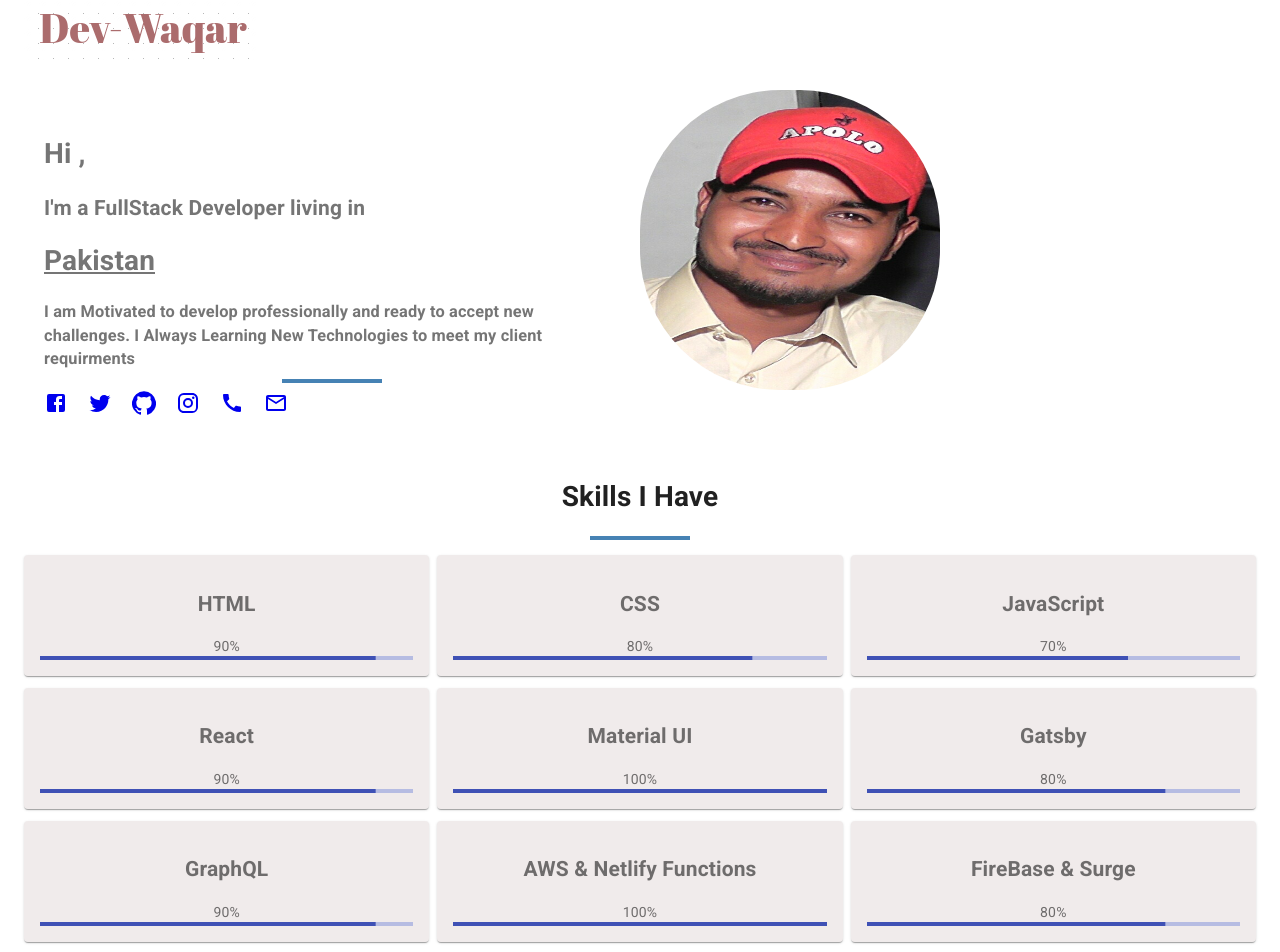
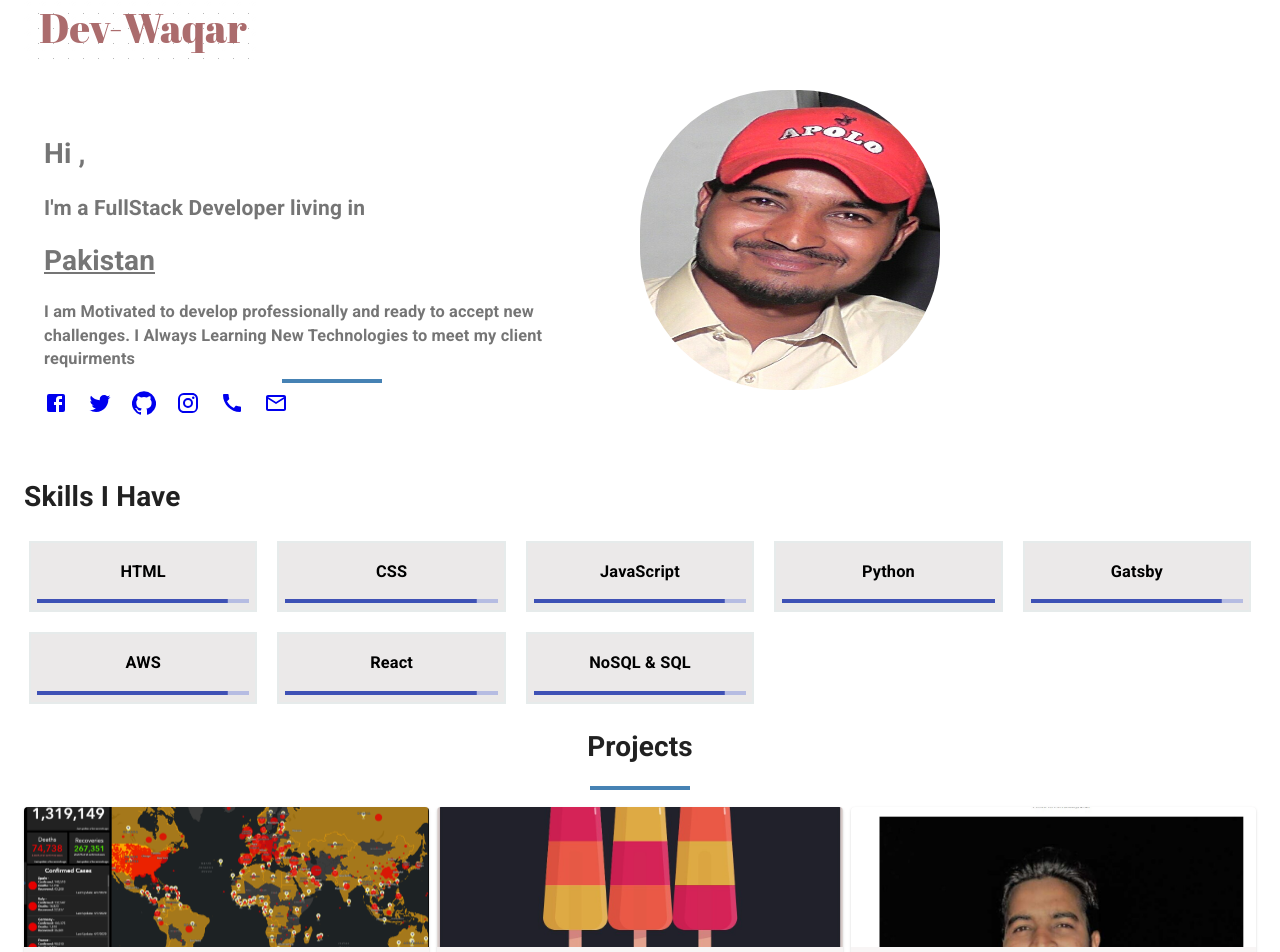
Before and after one commit to abdulwaqar844/Dev-Waqar, a React (Create React App) app: page / in a window 1280 px wide. Shown: the top 952 px of the page. Built offline with nearby package versions, Linux system fonts and the light colour scheme.

Commit message:
skill set updated

```diff
--- a/src/components/Projects.js
+++ b/src/components/Projects.js
@@ -16,7 +16,7 @@
   root: {
     maxWidth: 500,
     textAlign: 'center',
-    backgroundColor:" rgba(206, 188, 188,15%)",
+    backgroundColor: " rgba(206, 188, 188,15%)",
 
 
   },
--- a/src/components/Skill.js
+++ b/src/components/Skill.js
@@ -1,104 +1,37 @@
 import React from 'react';
-import { makeStyles } from '@material-ui/core/styles';
-import Paper from '@material-ui/core/Paper';
-import Grid from '@material-ui/core/Grid';
 import LinearProgress from '@material-ui/core/LinearProgress';
-
 import './style.css'
-const useStyles = makeStyles((theme) => ({
-  root: {
-    flexGrow: 1,
-    textAlign: 'center',
-  },
-  paper: {
-    backgroundColor:" rgba(206, 188, 188,30%)",
-    padding: theme.spacing(2),
-    textAlign: 'center',
-    color: theme.palette.text.secondary,
-  },
-}));
-
 export default function SkillSet() {
-  const classes = useStyles();
 
   return (
-    <div className={classes.root}>
+
+    <div >
       <h1 >Skills I Have</h1>
-      <hr />
-      <Grid container className="skill-set" spacing={1}>
-        <Grid item xs={12} sm={4}>
-          <Paper className={classes.paper}>
-            <h2>HTML</h2>
-            <label>90%</label>
-            <LinearProgress variant="determinate" value={90} />
-          </Paper>
-        </Grid>
-        <Grid item xs={12} sm={4}>
-          <Paper className={classes.paper}>
-            <h2>CSS</h2>
-            <label>80%</label>
-            <LinearProgress variant="determinate" value={80} />
-          </Paper>
-        </Grid>
-        <Grid item xs={12} sm={4}>
-          <Paper className={classes.paper}>
-            <h2>JavaScript</h2>
-            <label>70%</label>
-            <LinearProgress variant="determinate" value={70} />
+      <div className="skill-container">
+        <div className="sub-skill"><h3>HTML</h3>
+          <LinearProgress variant="determinate" value={90} />
+        </div>
+        <div className="sub-skill"><h3>CSS</h3>
+          <LinearProgress variant="determinate" value={90} />
+        </div>
+        <div className="sub-skill"><h3>JavaScript</h3>
+          <LinearProgress variant="determinate" value={90} />
+        </div><div className="sub-skill"><h3>Python</h3>
+          <LinearProgress variant="" value={90} />
+        </div>
+        <div className="sub-skill"><h3>Gatsby</h3>
+          <LinearProgress variant="determinate" value={90} />
+        </div><div className="sub-skill"><h3>AWS</h3>
+          <LinearProgress  variant="determinate" value={90} />
+        </div>
+        <div className="sub-skill"><h3>React</h3>
+          <LinearProgress variant="determinate" value={90} />
+        </div><div className="sub-skill"><h3>NoSQL & SQL</h3>
+          <LinearProgress variant="determinate" value={90} />
+        </div>
 
-          </Paper>
-        </Grid>
-      </Grid>
-      <Grid container className="skill-set" spacing={1}>
-        <Grid item xs={12} sm={4}>
-          <Paper className={classes.paper}>
-            <h2>React</h2>
-            <label>90%</label>
-            <LinearProgress variant="determinate" value={90} />
-          </Paper>
-        </Grid>
-        <Grid item xs={12} sm={4}>
-          <Paper className={classes.paper}>
-            <h2>Material UI</h2>
-            <label>100%</label>
-            <LinearProgress variant="determinate" value={100} />
-          </Paper>
-        </Grid>
-        <Grid item xs={12} sm={4}>
-          <Paper className={classes.paper}>
-            <h2>Gatsby</h2>
-            <label>80%</label>
-            <LinearProgress variant="determinate" value={80} />
+      </div>
 
-          </Paper>
-        </Grid>
-
-      </Grid>
-      <Grid container className="skill-set" spacing={1}>
-        <Grid item xs={12} sm={4}>
-          <Paper className={classes.paper}>
-            <h2>GraphQL</h2>
-            <label>90%</label>
-            <LinearProgress variant="determinate" value={90} />
-          </Paper>
-        </Grid>
-        <Grid item xs={12} sm={4}>
-          <Paper className={classes.paper}>
-            <h2>AWS & Netlify Functions</h2>
-            <label>100%</label>
-            <LinearProgress variant="determinate" value={100} />
-          </Paper>
-        </Grid>
-        <Grid item xs={12} sm={4}>
-          <Paper className={classes.paper}>
-            <h2>FireBase & Surge</h2>
-            <label>80%</label>
-            <LinearProgress variant="determinate" value={80} />
-
-          </Paper>
-        </Grid>
-
-      </Grid>
     </div>
   );
 }
--- a/src/components/style.css
+++ b/src/components/style.css
@@ -25,9 +25,27 @@
  height:300px;
 }
 .skill-set{
-    padding-top: 8px;
+    padding-top: 20px;
     color: black;
     width: 10px;
+
+}
+.skill-container{
+    text-align: center;
+
+align-content: center;
+display: grid;
+    grid-template-columns: repeat(auto-fill,minmax(200px ,3fr));
+    grid-gap: 10px;
+}
+.sub-skill{
+    border: 2px rgb(230, 235, 235) solid;
+    background-color: rgba(175, 170, 170, 0.253);
+    color: black;
+    padding-bottom: 7px;
+    padding-left: 6px;
+    padding-right: 6px;
+    margin: 5px;
 }
 hr{
     border: 2px steelblue solid;
@@ -44,10 +62,10 @@
 
 }
 .url-btn button {
-    color: rgb(255, 255, 255);
-border: 2px rgba(31, 11, 212, 0.993)solid;
+    color: rgb(0, 0, 0);
+border: 2px rgba(175, 170, 170, 0.5) solid;
 font-style: italic;
-background-color:rgba(31, 11, 212, 0.993) ;
+background-color:rgb(175, 170, 170); ;
 }
 
 .project-list{
```
Lines whose indentation alone changed are shown as unchanged.
